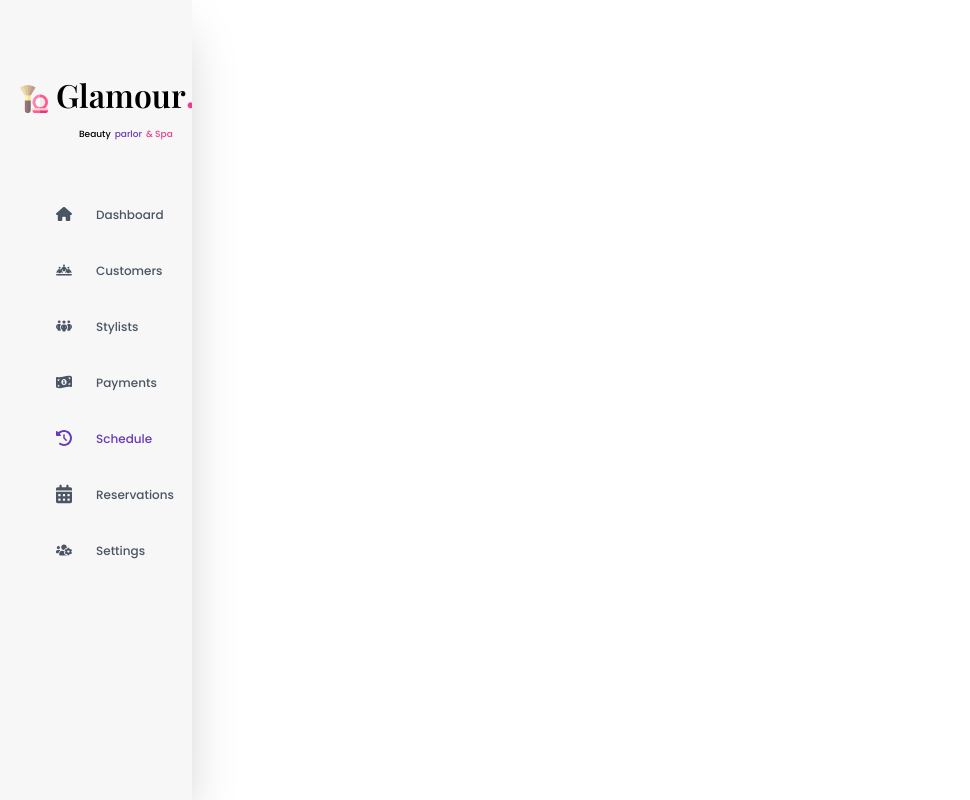
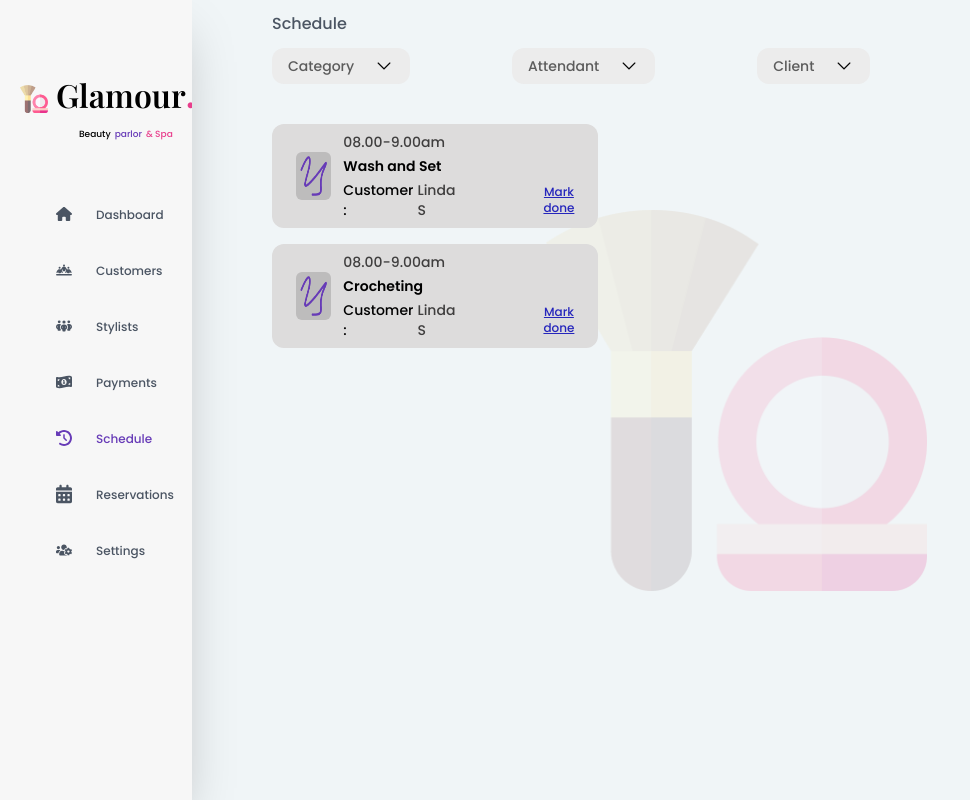
Before and after one commit to DennisMuindi/Salon-MS, a Next.js app: page /schedule in a window 1280 px wide. Shown: the whole page, without its empty margins (0-970 px from the left). Built offline with nearby package versions, Linux system fonts and the light colour scheme; a web font is replaced by a local one.

Commit message:
rendered the schedulecontent component

```diff
--- a/src/pages/schedule.tsx
+++ b/src/pages/schedule.tsx
@@ -1,10 +1,12 @@
 import SideBar from "@/components/SideBar";
+import ScheduleContent from "@/components/schedule/ScheduleMain";
 import React from "react";
 
 export default function schedule() {
   return (
     <div>
       <SideBar />
+      <ScheduleContent />
     </div>
   );
 }
```
